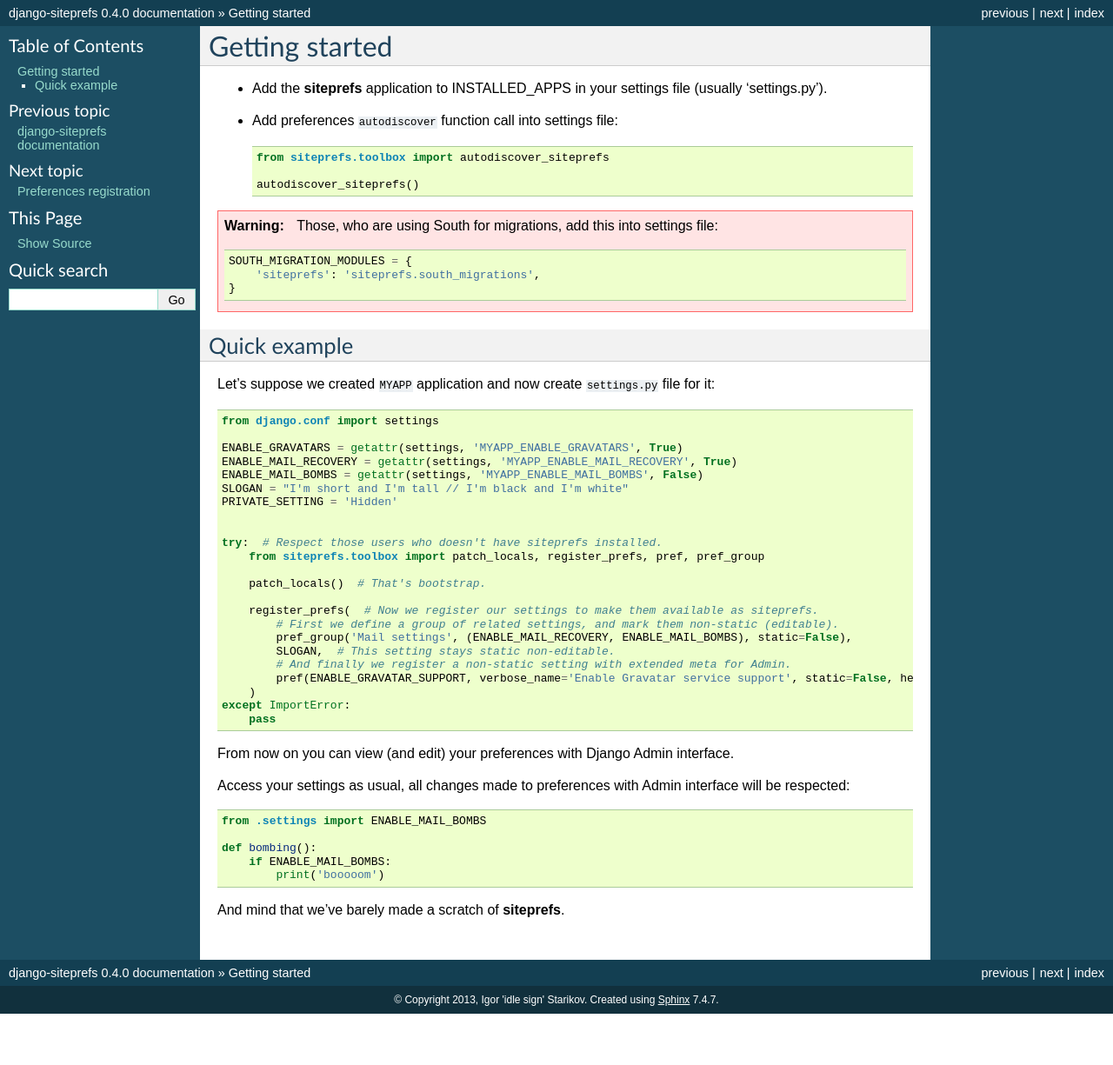
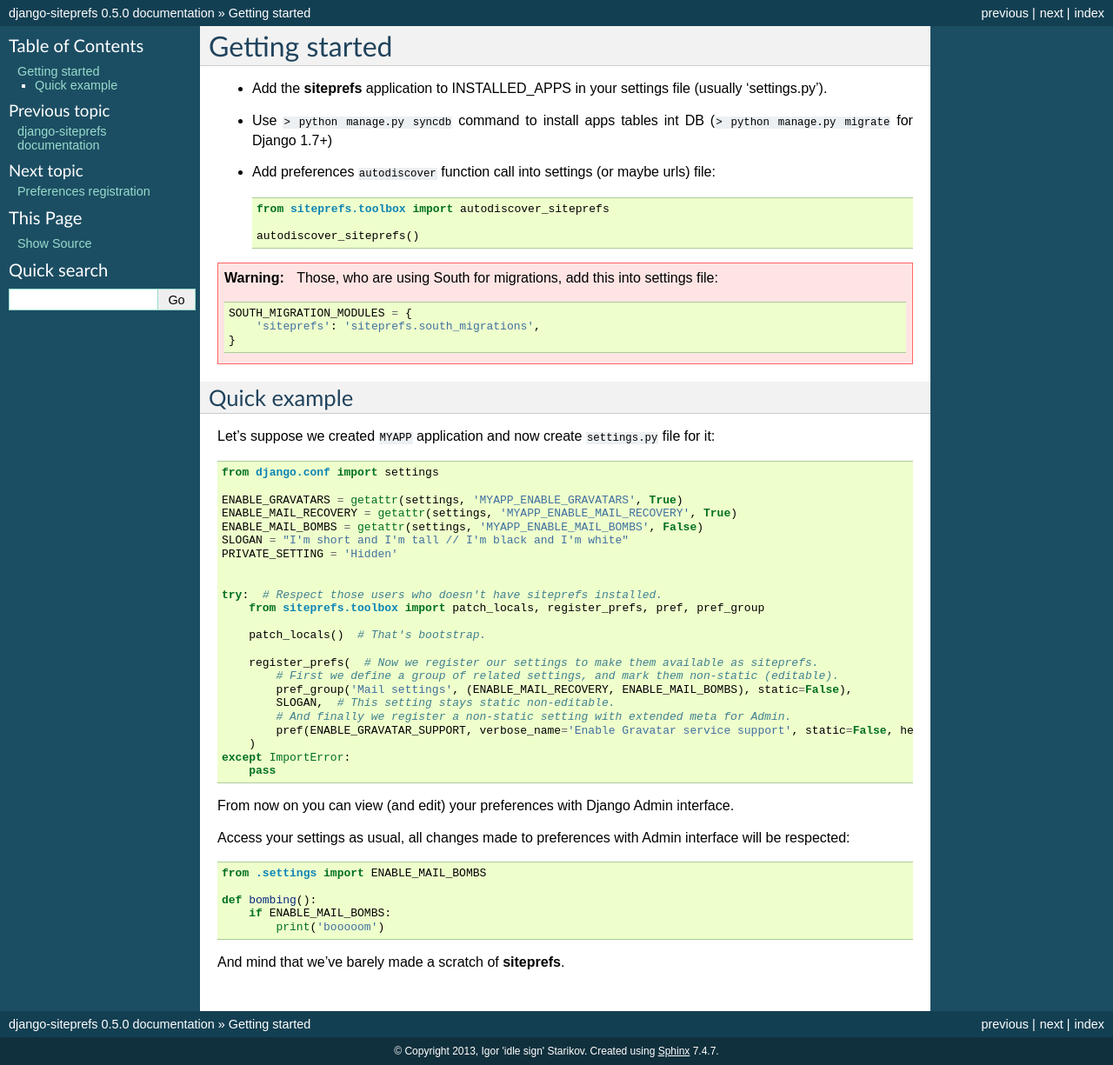
Before and after one commit to idlesign/django-siteprefs, a Sphinx documentation site: the page built from docs/source/quickstart.rst, in a window 1280 px wide. Shown: the whole page at 87% size. Built offline with Sphinx 7.4.7, drawn with Linux system fonts in a browser that asks for light colours; before the commit the page ends 1166 px from its top, so only the background shows below that.

```diff
--- a/docs/source/quickstart.rst
+++ b/docs/source/quickstart.rst
@@ -2,7 +2,8 @@ Getting started
 ===============
 
 * Add the **siteprefs** application to INSTALLED_APPS in your settings file (usually 'settings.py').
-* Add preferences ``autodiscover`` function call into settings file::
+* Use ``> python manage.py syncdb`` command to install apps tables int DB (``> python manage.py migrate`` for Django 1.7+)
+* Add preferences ``autodiscover`` function call into settings (or maybe urls) file::
 
     from siteprefs.toolbox import autodiscover_siteprefs
 
--- a/siteprefs/__init__.py
+++ b/siteprefs/__init__.py
@@ -1,4 +1,4 @@
-VERSION = (0, 4, 0)
+VERSION = (0, 5, 0)
 
 
 default_app_config = 'siteprefs.config.SiteprefsConfig'
```
Also changed, not shown: 1 other file.
